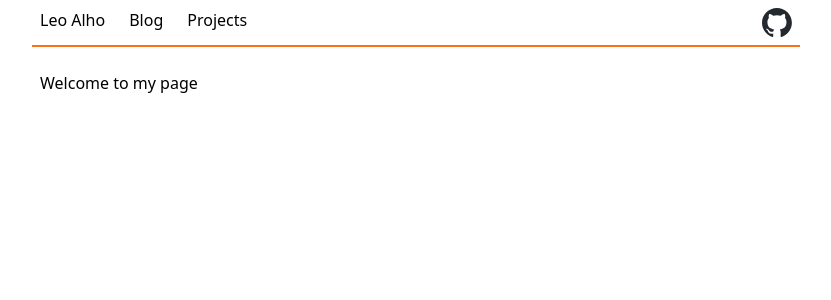
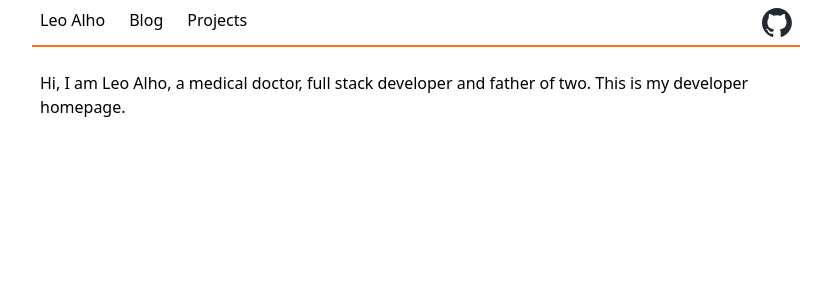
Before and after one commit to leoalho/leoalho.github.io, a Next.js app: page / in a window 1280 px wide. Shown: the top 300 px of the page, without its empty margins (224-1055 px from the left). Built offline with nearby package versions, Linux system fonts and the light colour scheme.

Commit message:
Update landing page text

```diff
--- a/src/pages/index.tsx
+++ b/src/pages/index.tsx
@@ -3,7 +3,12 @@ export const config = {
 };
 
 const Index = () => {
-  return <div>Welcome to my page</div>;
+  return (
+    <div>
+      Hi, I am Leo Alho, a medical doctor, full stack developer and father of
+      two. This is my developer homepage.
+    </div>
+  );
 };
 
 export default Index;
```
